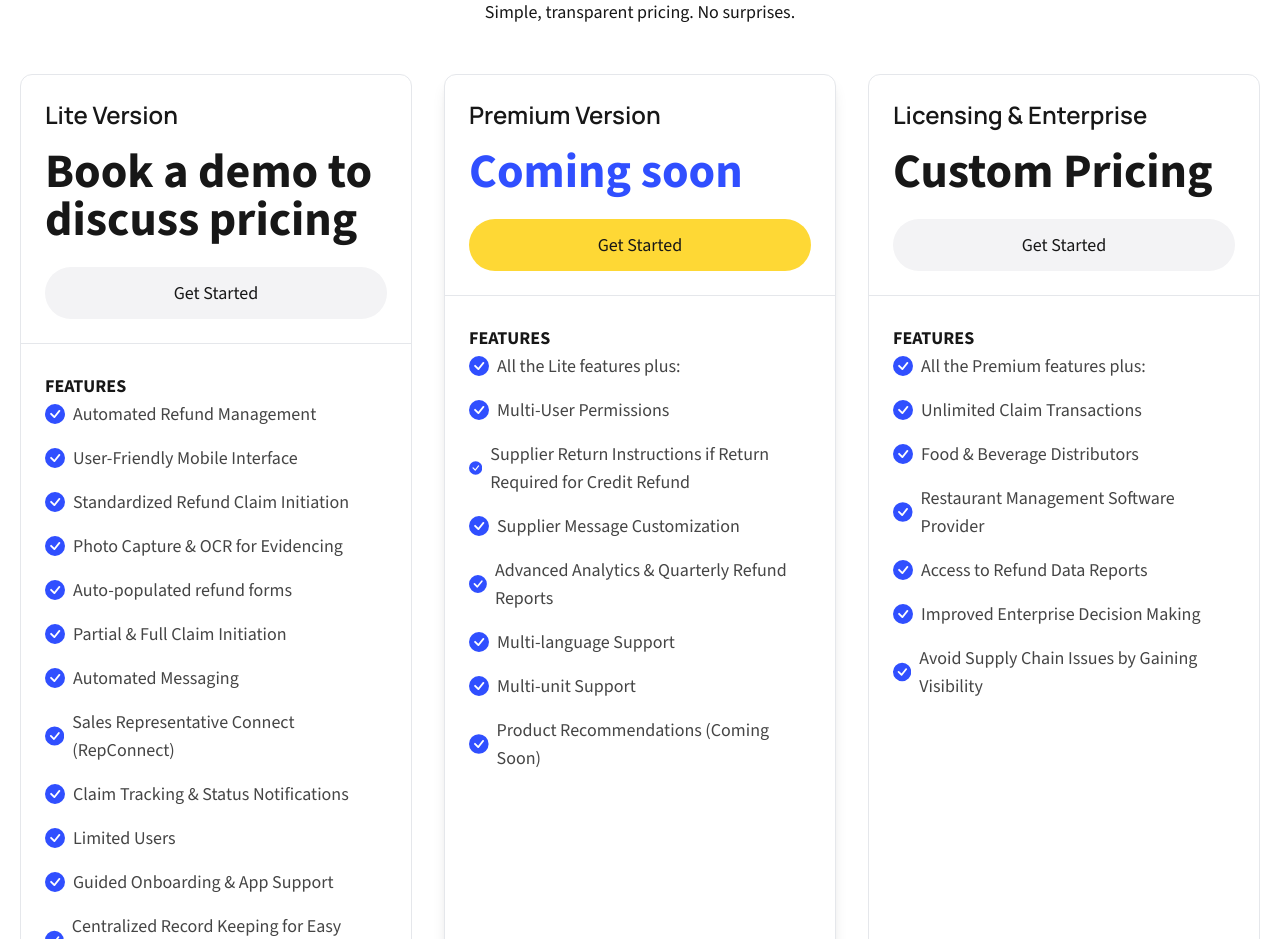
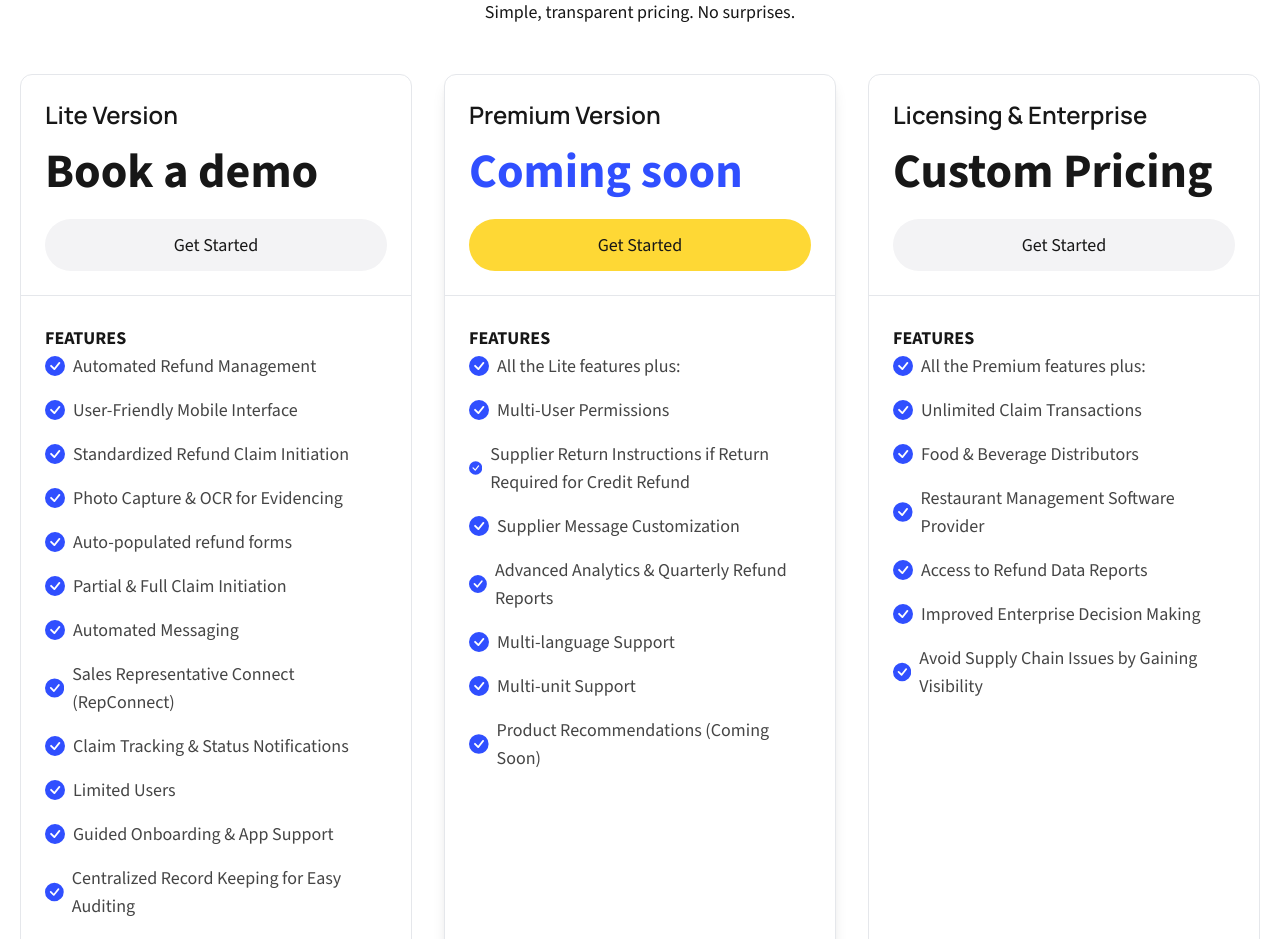
Before and after one commit to mahditasfin/butter-website-main, a Next.js app: page / in a window 1280 px wide. Shown: the part 3140-4079 px from the top of the page. Built offline with nearby package versions, Linux system fonts and the light colour scheme.

Commit message:
Update pricing.ts

```diff
--- a/src/data/pricing.ts
+++ b/src/data/pricing.ts
@@ -3,7 +3,7 @@ import { IPricing } from "@/types";
 export const tiers: IPricing[] = [
     {
         name: 'Lite Version',
-        price: 'Book a demo to discuss pricing',
+        price: 'Book a demo',
         features: [
             'Automated Refund Management',
             'User-Friendly Mobile Interface',
```
